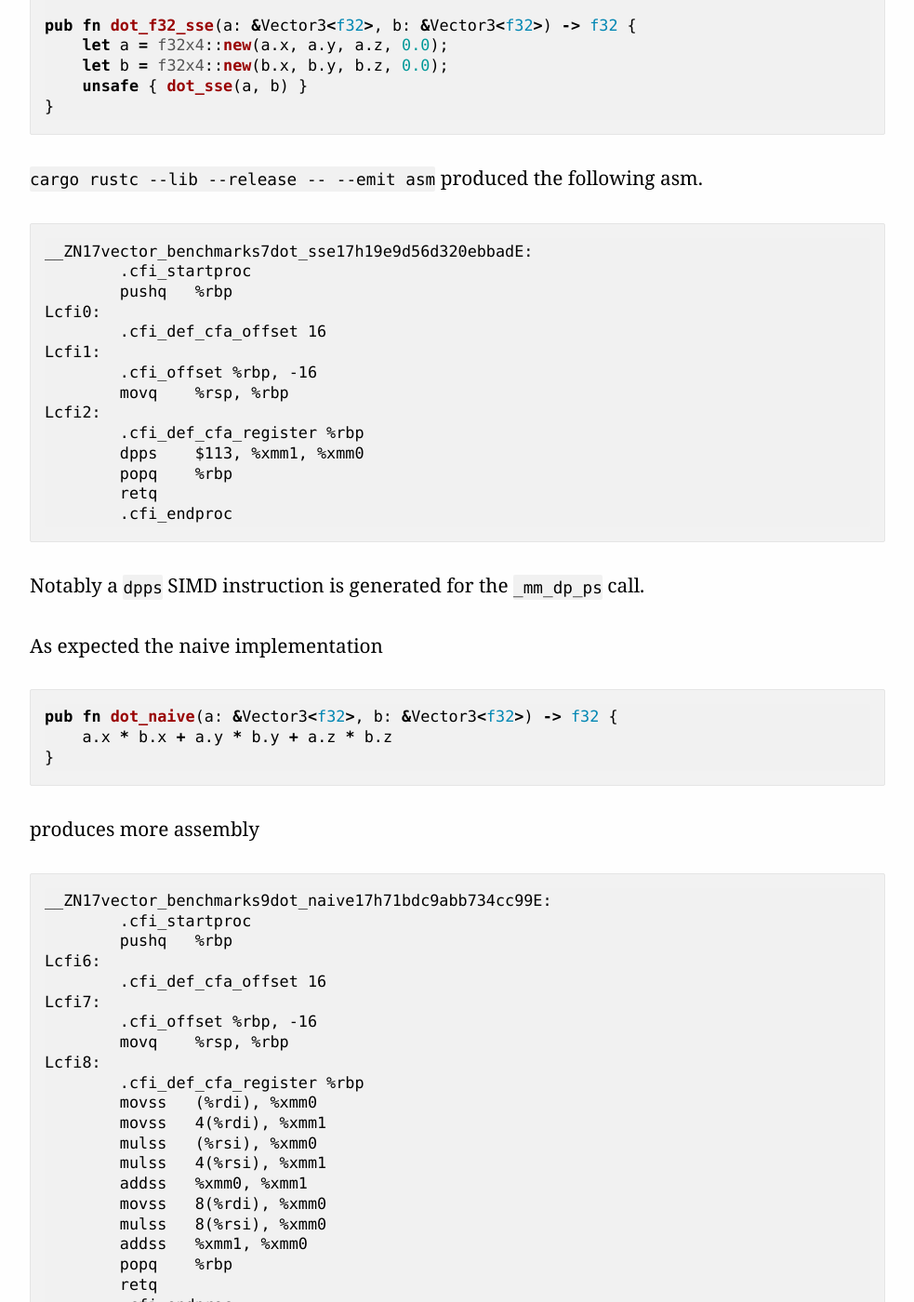
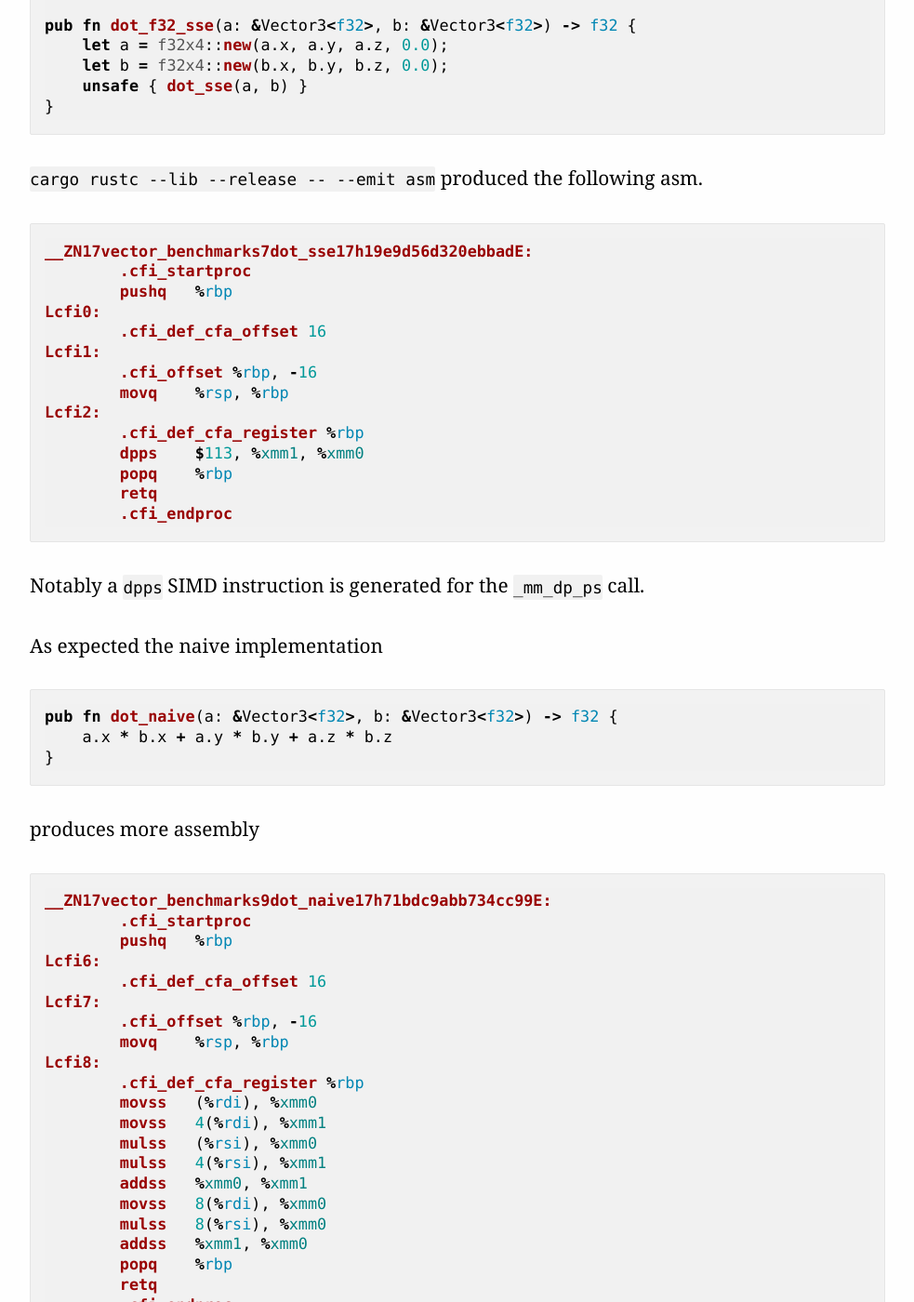
Before and after one commit to k0nserv/hugotunius.se, a Jekyll site: the page built from _posts/2017-12-01-exploring-simd-in-rust.md, in a window 1280 px wide and 1400 px high, scrolled down 3450 px. Shown: the whole window at 93% size, without its empty margins (148-1131 px from the left). Built offline with Jekyll 4.4.1, drawn with Linux system fonts in a browser that asks for light colours; some of the changed text lies outside the part shown.

```diff
--- a/_posts/2017-12-01-exploring-simd-in-rust.md
+++ b/_posts/2017-12-01-exploring-simd-in-rust.md
@@ -103,7 +103,7 @@ pub fn dot_f32_sse(a: &Vector3<f32>, b: &Vector3<f32>) -> f32 {
 
 `cargo rustc --lib --release -- --emit asm` produced the following asm.
 
-{% highlight asm line %}
+{% highlight nasm line %}
 __ZN17vector_benchmarks7dot_sse17h19e9d56d320ebbadE:
 	.cfi_startproc
 	pushq	%rbp
@@ -133,7 +133,7 @@ pub fn dot_naive(a: &Vector3<f32>, b: &Vector3<f32>) -> f32 {
 produces more assembly
 
 
-{% highlight asm line %}
+{% highlight nasm line %}
 __ZN17vector_benchmarks9dot_naive17h71bdc9abb734cc99E:
 	.cfi_startproc
 	pushq	%rbp
@@ -184,7 +184,7 @@ fn main() {
 
 By commenting out the different implementations I could test both with `time`. I found that under these conditions the SIMD version was still about **5 times slower** than the naive implementation. I decided to look at the assembly for this code when both implementations were included. Here is the code for the for loop body:
 
-{% highlight asm line %}
+{% highlight nasm line %}
 LBB0_1:
 	movss	%xmm0, -12(%rbp)
 	incq	%rbx
```
Also changed, not shown: Gemfile (+4 -4 lines), Gemfile.lock, 1 other file.
